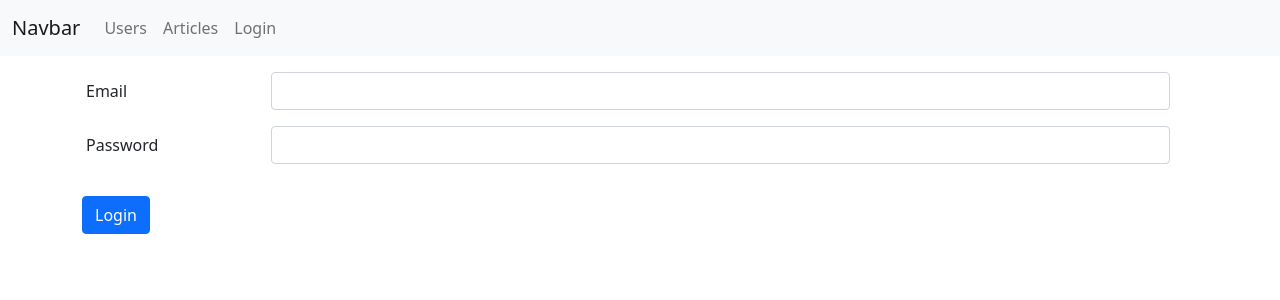
After one commit to alexkifor/GB-flask, a Flask app: page /login in a window 1280 px wide. The commit adds this page. Shown: the top 300 px of the page. Run offline with Flask 3, Linux system fonts and the light colour scheme; some libraries are stand-ins or nearby versions.

Commit message:
lession_3

```diff
--- a/blog/app.py
+++ b/blog/app.py
@@ -1,13 +1,41 @@
+from os import getenv, path
+from json import load
+from blog.extension import db, login_manager
+from blog.models import User
+
 from flask import Flask
 from blog.user.views import user
 from blog.article.views import article
+from blog.auth.views import auth
+from blog.index.views import index
 
+CONFIG_PATH = getenv("CONFIG_PATH", path.join("../config.json"))
+
+VIEWS = [
+    user,
+    index,
+    article,
+    auth,
+]
 
 def create_app() -> Flask:
     app = Flask(__name__)
+    app.config.from_file(CONFIG_PATH, load)
+    register_extensions(app)
     register_blueprints(app)
     return app
 
+def register_extensions(app):
+    db.init_app(app)
+
+    login_manager.login_view = 'auth.login'
+    login_manager.init_app(app)
+
+    @login_manager.user_loader
+    def load_user(user_id):
+        return User.query.get(int(user_id))
+
+
 def register_blueprints(app: Flask):
-    app.register_blueprint(user)
-    app.register_blueprint(article)
+    for view in VIEWS:
+        app.register_blueprint(view)
--- a/blog/article/views.py
+++ b/blog/article/views.py
@@ -1,4 +1,6 @@
-from flask import Blueprint, render_template, redirect
+from flask import Blueprint, render_template,redirect
+from flask_login import login_required
+
 
 article = Blueprint('article', __name__, url_prefix='/articles', static_folder='../static')
 
@@ -27,6 +29,7 @@ ARTICLES = {
 }
 
 @article.route('/')
+@login_required
 def article_list():
     return render_template(
         'articles/list.html',
@@ -34,6 +37,7 @@ def article_list():
         )
 
 @article.route('/<int:pk>')
+@login_required
 def get_article(pk: int):
     try:
         article_name = ARTICLES[pk]['title']
--- /dev/null
+++ b/blog/auth/views.py
@@ -0,0 +1,32 @@
+from flask import Blueprint, render_template, redirect, request, flash, url_for
+from flask_login import logout_user, login_user, login_required
+from werkzeug.security import check_password_hash
+
+auth = Blueprint('auth', __name__, static_folder='../static')
+
+@auth.route('/login', methods=['POST', 'GET'])
+def login():
+    if request.method == 'GET':
+        return render_template(
+        'auth/login.html'
+    )
+
+    email = request.form.get('email')
+    password = request.form.get('password')
+
+    from blog.models import User
+    user = User.query.filter_by(email=email).first()
+
+    if not user or not check_password_hash(user.password, password):
+        flash('Check your login details')
+        return redirect(url_for('.login'))
+
+    login_user(user)
+    return redirect(url_for('user.profile', pk=user.id))
+
+
+@auth.route('/logout')
+@login_required
+def logout():
+    logout_user()
+    return redirect(url_for('.login'))
--- /dev/null
+++ b/blog/extension.py
@@ -0,0 +1,5 @@
+from flask_sqlalchemy import SQLAlchemy
+from flask_login import LoginManager
+
+db = SQLAlchemy()
+login_manager = LoginManager()
--- a/blog/templates/articles/details.html
+++ b/blog/templates/articles/details.html
@@ -9,6 +9,6 @@
 {% block body %}
     <h1>Name: {{ article_name }}</h1>
     <h1>Text: {{ article_text }}</h1>
-    <h1>Author: <a href="{{url_for('user.get_user',pk=article_author_id)}}">{{ article_author }}</a></h1>
+    <h1>Author: <a href="{{url_for('user.profile',pk=article_author_id)}}">{{ article_author }}</a></h1>
 
 {% endblock body %}
--- /dev/null
+++ b/blog/templates/auth/login.html
@@ -0,0 +1,39 @@
+{% extends 'base.html' %}
+
+
+{% block title %}
+    Login page
+{% endblock title %}
+
+
+{% block body %}
+<div class="row">
+    <div class="col">
+        {% with messages = get_flashed_messages() %}
+            {% if messages %}
+                <div class="alert alert-danger" role="alert">
+                    {{ messages[0] }}
+                </div>
+            {% endif %}
+        {% endwith %}
+        <form class="row g-3 mt-3" method="post" action="{{ url_for('auth.login') }}">
+            <div class="mb-3 row">
+                <label for="email" class="col-sm-2 col-form-label">Email</label>
+                <div class="col-sm-10">
+                    <input type="text" class="form-control" id="email" name="email">
+                </div>
+            </div>
+            <div class="mb-3 row">
+                <label for="password" class="col-sm-2 col-form-label">Password</label>
+                <div class="col-sm-10">
+                    <input type="password" class="form-control" id="password" name="password">
+                </div>
+            </div>
+            <div class="col-auto">
+                <button type="submit" class="btn btn-primary mb-3">Login</button>
+            </div>
+        </form>
+    </div>
+</div>
+
+{% endblock body %}
--- a/blog/templates/navbar.html
+++ b/blog/templates/navbar.html
@@ -12,6 +12,14 @@
           <li class="nav-item">
             <a class="nav-link" href="{{ url_for('article.article_list')}}">Articles</a>
           </li>
+          <li class="nav-item">
+            <a class="nav-link" href="{{ url_for('auth.login')}}">Login</a>
+          </li>
+          {% if current_user.is_authenticated %}
+            <li class="nav-item">
+              <a class="nav-link" href="{{ url_for('auth.logout')}}">Logout</a>
+            </li>
+          {% endif %}
         </ul>
       </div>
     </div>
--- a/blog/templates/users/list.html
+++ b/blog/templates/users/list.html
@@ -10,10 +10,10 @@
 <div class="row">
     <div class="col">
         <h1>Users:</h1>
-        {% for user_id in users %}
+        {% for user in users %}
             <ul>
                 <li>
-                    <a href="{{url_for('user.get_user',pk=user_id)}}">{{ users[user_id]['login']}}</a>
+                    <a href="{{url_for('user.profile',pk=user.id)}}">{{ user.email }}</a>
                 </li>
             </ul>
         {% endfor %}
--- /dev/null
+++ b/config.json
@@ -0,0 +1,6 @@
+{
+    "DEBUG": true,
+    "SECRET_KEY": "04_z_xwon#ad&++tr6ut5sva)iod!4m9ar=b5gxfjm=dz^agt2",
+    "SQLALCHEMY_TRACK_MODIFICATION": false,
+    "SQLALCHEMY_DATABASE_URI": "sqlite:///db.sqlite"
+  }
--- a/wsgi.py
+++ b/wsgi.py
@@ -1,4 +1,6 @@
-from blog.app import create_app
+from werkzeug.security import generate_password_hash
+from blog.app import create_app, db
+
 
 # if __name__ == '__main__':
 #     app.run(
@@ -7,3 +9,15 @@ from blog.app import create_app
 #     )
 
 app = create_app()
+
+@app.cli.command('init-db')
+def init_db():
+    db.create_all()
+
+@app.cli.command('create_users')
+def create_users():
+    from blog.models import User
+    db.session.add(
+        User(email='user_1@email.com', password=generate_password_hash('test123'))
+    )
+    db.session.commit()
```
Also changed, not shown: blog/index/views.py (added, +17 -0 lines), blog/models.py (added, +9 -0 lines), blog/templates/users/details.html (deleted, +0 -15 lines), blog/templates/users/profile.html (added, +11 -0 lines), blog/user/views.py (+38 -43 lines), blog/auth/__init__.py (added), blog/index/__init__.py (added), 1 other file.
